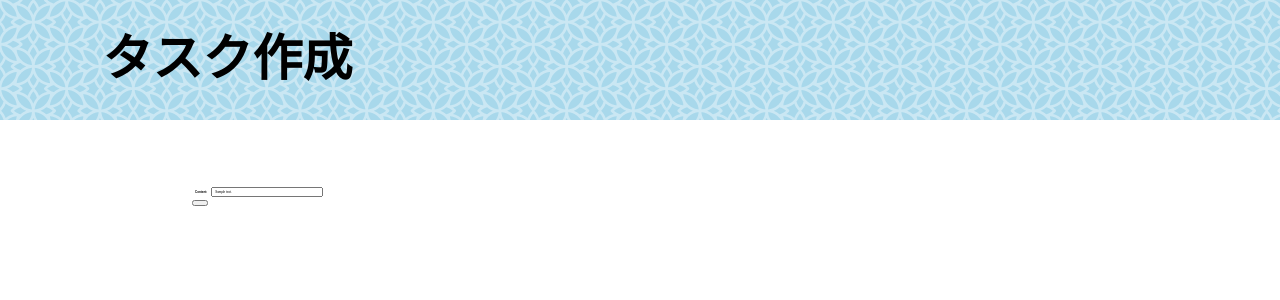
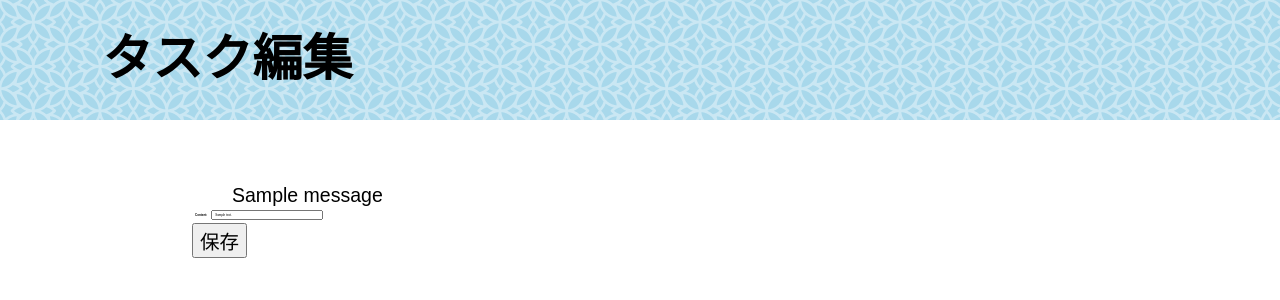
Before and after one commit to Kanata0204/task_app, a Django app: page /task_list/1/update in a window 1280 px wide. Shown: the top 300 px of the page. Run offline with Django 3.2, Linux system fonts and the light colour scheme; tables that the repository leaves empty hold one stand-in row (values such as "Sample post"); one stand-in notice (Sample message) is shown.

Commit message:
implements form_validation

```diff
--- a/static/css/base.css
+++ b/static/css/base.css
@@ -2,6 +2,10 @@
     margin: 0;
     font-family: "Zapfino", "Segoe Script", "Arial", "ＭＳ 明朝", "MS Mincho", "ヒラギノ角ゴシック", "Hiragino Sans", "Zapfino", sans-serif;
     font-size: 62.5%;
+}
+
+li {
+    list-style: none;
 }
 
 a {
--- a/taskapp/templates/base.html
+++ b/taskapp/templates/base.html
@@ -17,6 +17,14 @@
     </header>
 
     <div class="content">
+        {% if messages %}
+            <ul>
+                {% for message in messages %}
+                    <li>{{ message }}</li>
+                {% endfor %}
+            </ul>
+        {% endif %}
+
         {% block body %}
 
         {% endblock %}
--- a/taskapp/templates/taskapp/task_form.html
+++ b/taskapp/templates/taskapp/task_create_form.html
@@ -13,6 +13,6 @@
     <table class="table">
         {{ form }}
     </table>
-    <button class="btn" type="submit"></button>
+    <button class="btn" type="submit">作成</button>
 </form>
 {% endblock  %}
--- a/taskapp/templates/taskapp/task_list.html
+++ b/taskapp/templates/taskapp/task_list.html
@@ -9,7 +9,9 @@
 
 {% block body %}
 
-{% for task in task_list %}
+<a href="{% url 'create' %}"><button>new</button></a>
+
+{% for task in tasks %}
     <div class="task">
        <a href="{% url 'detail' task.pk %}">{{ task.content }}</a></br>
         <p>{{ task.posted_date }}</p>
--- /dev/null
+++ b/taskapp/templates/taskapp/task_update_form.html
@@ -0,0 +1,18 @@
+{% extends 'base.html' %}
+
+{% load static %}
+
+{% block custom_css %}
+<link rel="stylesheet" href="{% static 'css/task_form.css' %}">
+{% endblock %}
+
+{% block title %}タスク編集{% endblock  %}
+
+{% block body %}
+<form action="#" method="POST">{% csrf_token %}
+    <table class="table">
+        {{ form }}
+    </table>
+    <button class="btn" type="submit">保存</button>
+</form>
+{% endblock  %}
--- a/taskapp/views.py
+++ b/taskapp/views.py
@@ -1,5 +1,6 @@
+from django.http import request
 from django.urls import reverse_lazy
-from django.shortcuts import render
+from django.contrib import messages
 from django.views.generic import ListView, DetailView, CreateView, UpdateView, DeleteView
 from .models import Task
 from .forms import TaskForm
@@ -7,17 +8,29 @@ from .forms import TaskForm
 # Create your views here.
 class TaskListView(ListView):
     model = Task
+    context_object_name = "tasks"
 
 class TaskDetailView(DetailView):
     model = Task
+    context_object_name = "task"
 
 class TaskCreateView(CreateView):
+    template_name = "taskapp/task_create_form.html"
     model = Task
     form_class = TaskForm
-
     success_url = reverse_lazy("list")
 
+    # 正しく作成できた時
+    def form_valid(self, form):
+        messages.success(self.request, "保存しました")
+        return super().form_valid(form)
+
+    def form_invalid(self, form):
+        messages.error(self.request, "保存できませんでした")
+        return super().form_invalid(form)
+
 class TaskUpdateView(UpdateView):
+    template_name = "taskapp/task_update_form.html"
     model = Task
     form_class = TaskForm
 
@@ -28,6 +41,18 @@ class TaskUpdateView(UpdateView):
         url = reverse_lazy("detail", kwargs={"pk":task_pk})
         return url
 
+    def form_valid(self, form):
+        messages.success(self.request, "更新しました")
+        return super().form_valid(form)
+
+    def form_invalid(self, form):
+        messages.error(self.request, "問題により更新できませんでした")
+        return super().form_invalid(form)
+
 class TaskDeleteView(DeleteView):
     model = Task
     success_url = reverse_lazy("list")
+
+    def delete(self, request, *args, **kwargs):
+        messages.success(self.request, "削除しました")
+        return super().delete(request, *args, **kwargs)
```
